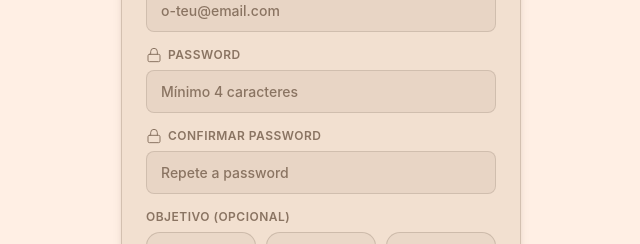
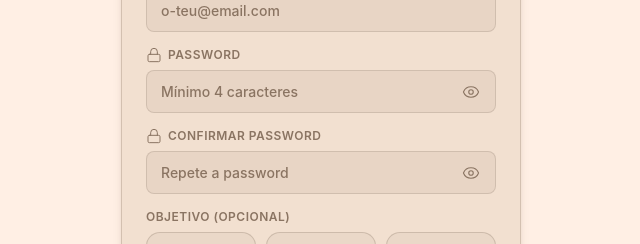
Before and after one commit to M4ster32/Laphis-AI, a React (Vite) app in the folder laphis-frontend/: page /register in a window 1280 px wide. Shown: the part 293-537 px from the top of the page, without its empty margins (319-959 px from the left). Built offline with nearby package versions, Linux system fonts and the light colour scheme; a web font is replaced by a local one.

Commit message:
✨ Password visibility toggle: icon eye/eye-off no Login e Register

```diff
--- a/laphis-frontend/src/pages/Login.jsx
+++ b/laphis-frontend/src/pages/Login.jsx
@@ -3,7 +3,7 @@ import { useNavigate, Link } from "react-router-dom";
 import ApiService from "../services/api";
 import { useToast } from "../components/Toast";
 import { useApp } from "../contexts/AppContext";
-import { Mail, Lock } from "lucide-react";
+import { Mail, Lock, Eye, EyeOff } from "lucide-react";
 
 export default function Login() {
   const navigate = useNavigate();
@@ -11,6 +11,7 @@ export default function Login() {
   const { loadMyProfile } = useApp();
   const [email, setEmail] = useState("");
   const [password, setPassword] = useState("");
+  const [showPassword, setShowPassword] = useState(false);
   const [loading, setLoading] = useState(false);
   const [error, setError] = useState(null);
 
@@ -76,13 +77,42 @@ export default function Login() {
               <Lock size={16} strokeWidth={1.5} />
               Password
             </label>
-            <input
-              type="password" className="form-input"
-              placeholder="••••••••"
-              value={password}
-              onChange={(e) => { setPassword(e.target.value); setError(null); }}
-              disabled={loading} autoComplete="current-password"
-            />
+            <div style={{ position: "relative", display: "flex", alignItems: "center" }}>
+              <input
+                type={showPassword ? "text" : "password"}
+                className="form-input"
+                placeholder="••••••••"
+                value={password}
+                onChange={(e) => { setPassword(e.target.value); setError(null); }}
+                disabled={loading}
+                autoComplete="current-password"
+                style={{ paddingRight: 40 }}
+              />
+              <button
+                type="button"
+                onClick={() => setShowPassword(!showPassword)}
+                disabled={loading}
+                style={{
+                  position: "absolute",
+                  right: 12,
+                  background: "none",
+                  border: "none",
+                  cursor: loading ? "not-allowed" : "pointer",
+                  padding: 4,
+                  display: "flex",
+                  alignItems: "center",
+                  justifyContent: "center",
+                  opacity: loading ? 0.5 : 1,
+                  transition: "opacity 0.2s"
+                }}
+              >
+                {showPassword ? (
+                  <EyeOff size={18} strokeWidth={1.5} color="var(--text-muted)" />
+                ) : (
+                  <Eye size={18} strokeWidth={1.5} color="var(--text-muted)" />
+                )}
+              </button>
+            </div>
           </div>
           <div style={{ textAlign: "right", marginTop: -4, marginBottom: 8 }}>
             <Link to="/forgot-password" style={{ fontSize: 13, color: "var(--accent-sport)", fontWeight: 600, textDecoration: "none" }}>
--- a/laphis-frontend/src/pages/Register.jsx
+++ b/laphis-frontend/src/pages/Register.jsx
@@ -2,7 +2,7 @@ import { useState } from "react";
 import { useNavigate, Link } from "react-router-dom";
 import ApiService from "../services/api";
 import { useToast } from "../components/Toast";
-import { Mail, Lock, User } from "lucide-react";
+import { Mail, Lock, User, Eye, EyeOff } from "lucide-react";
 
 const GOALS = [
   { value: "perder_gordura", label: "Perder Gordura" },
@@ -16,6 +16,8 @@ export default function Register() {
   const [email, setEmail] = useState("");
   const [password, setPassword] = useState("");
   const [confirm, setConfirm] = useState("");
+  const [showPassword, setShowPassword] = useState(false);
+  const [showConfirm, setShowConfirm] = useState(false);
   const [goal, setGoal] = useState("");
   const [loading, setLoading] = useState(false);
   const [error, setError] = useState(null);
@@ -76,24 +78,84 @@ export default function Register() {
               <Lock size={16} strokeWidth={1.5} />
               Password
             </label>
+            <div style={{ position: "relative", display: "flex", alignItems: "center" }}>
               <input
-              type="password" className="form-input"
-              placeholder="Mínimo 4 caracteres" value={password}
+                type={showPassword ? "text" : "password"}
+                className="form-input"
+                placeholder="Mínimo 4 caracteres"
+                value={password}
                 onChange={(e) => { setPassword(e.target.value); setError(null); }}
-              disabled={loading} autoComplete="new-password"
+                disabled={loading}
+                autoComplete="new-password"
+                style={{ paddingRight: 40 }}
               />
+              <button
+                type="button"
+                onClick={() => setShowPassword(!showPassword)}
+                disabled={loading}
+                style={{
+                  position: "absolute",
+                  right: 12,
+                  background: "none",
+                  border: "none",
+                  cursor: loading ? "not-allowed" : "pointer",
+                  padding: 4,
+                  display: "flex",
+                  alignItems: "center",
+                  justifyContent: "center",
+                  opacity: loading ? 0.5 : 1,
+                  transition: "opacity 0.2s"
+                }}
+              >
+                {showPassword ? (
+                  <EyeOff size={18} strokeWidth={1.5} color="var(--text-muted)" />
+                ) : (
+                  <Eye size={18} strokeWidth={1.5} color="var(--text-muted)" />
+                )}
+              </button>
+            </div>
           </div>
           <div className="form-group">
             <label className="form-label" style={{ display: "flex", alignItems: "center", gap: 6 }}>
               <Lock size={16} strokeWidth={1.5} />
               Confirmar Password
             </label>
+            <div style={{ position: "relative", display: "flex", alignItems: "center" }}>
               <input
-              type="password" className="form-input"
-              placeholder="Repete a password" value={confirm}
+                type={showConfirm ? "text" : "password"}
+                className="form-input"
+                placeholder="Repete a password"
+                value={confirm}
                 onChange={(e) => { setConfirm(e.target.value); setError(null); }}
-              disabled={loading} autoComplete="new-password"
+                disabled={loading}
+                autoComplete="new-password"
+                style={{ paddingRight: 40 }}
               />
+              <button
+                type="button"
+                onClick={() => setShowConfirm(!showConfirm)}
+                disabled={loading}
+                style={{
+                  position: "absolute",
+                  right: 12,
+                  background: "none",
+                  border: "none",
+                  cursor: loading ? "not-allowed" : "pointer",
+                  padding: 4,
+                  display: "flex",
+                  alignItems: "center",
+                  justifyContent: "center",
+                  opacity: loading ? 0.5 : 1,
+                  transition: "opacity 0.2s"
+                }}
+              >
+                {showConfirm ? (
+                  <EyeOff size={18} strokeWidth={1.5} color="var(--text-muted)" />
+                ) : (
+                  <Eye size={18} strokeWidth={1.5} color="var(--text-muted)" />
+                )}
+              </button>
+            </div>
           </div>
 
           <div className="form-group">
```
Lines whose indentation alone changed are shown as unchanged.
